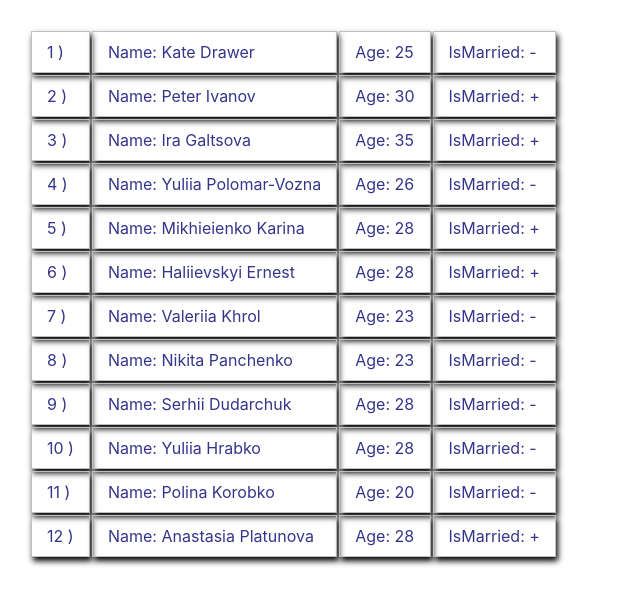
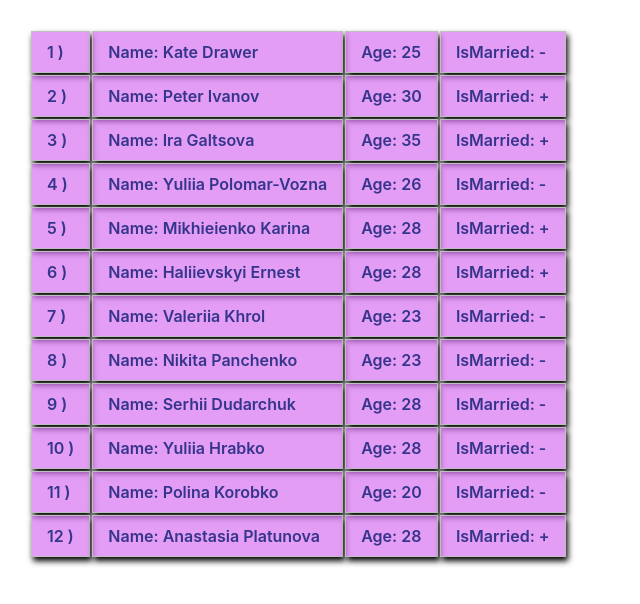
Before and after one commit to denis-denis718/student-Denis-Zaharchenko, a React (Create React App) app: page / in a window 1280 px wide. Shown: the top 604 px of the page, without its empty margins (0-640 px from the left). Built offline with nearby package versions, Linux system fonts and the light colour scheme.

Commit message:
Add background and font-weight

```diff
--- a/src/components/StudentsTable/StudentsTable.scss
+++ b/src/components/StudentsTable/StudentsTable.scss
@@ -5,5 +5,7 @@
     border: 1px solid silver;
     box-shadow: 2px 4px 6px black;
     padding: 10px 15px;
+    background-color: rgba(211, 100, 238, 0.63);
+    font-weight: 600;
   }
 }
```
